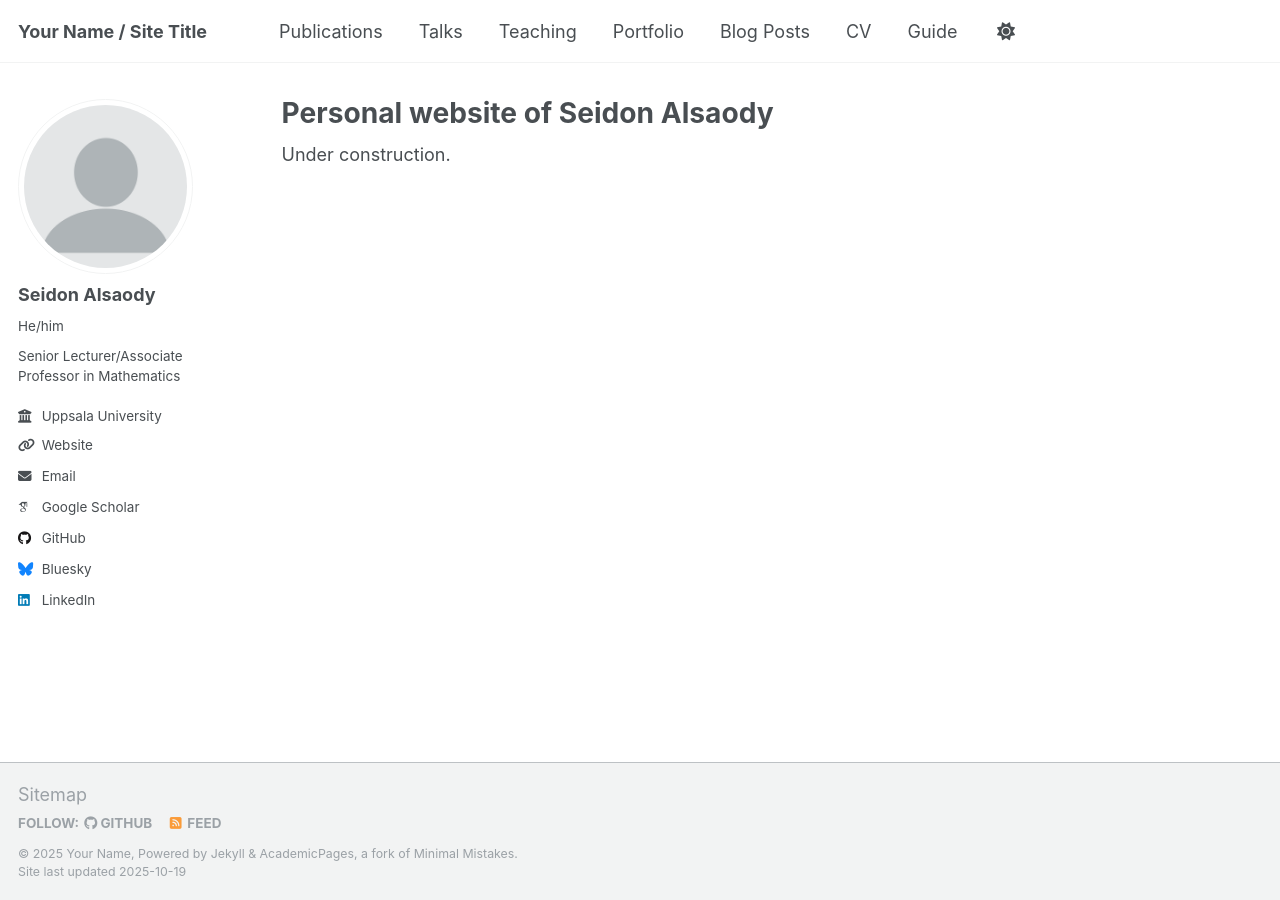
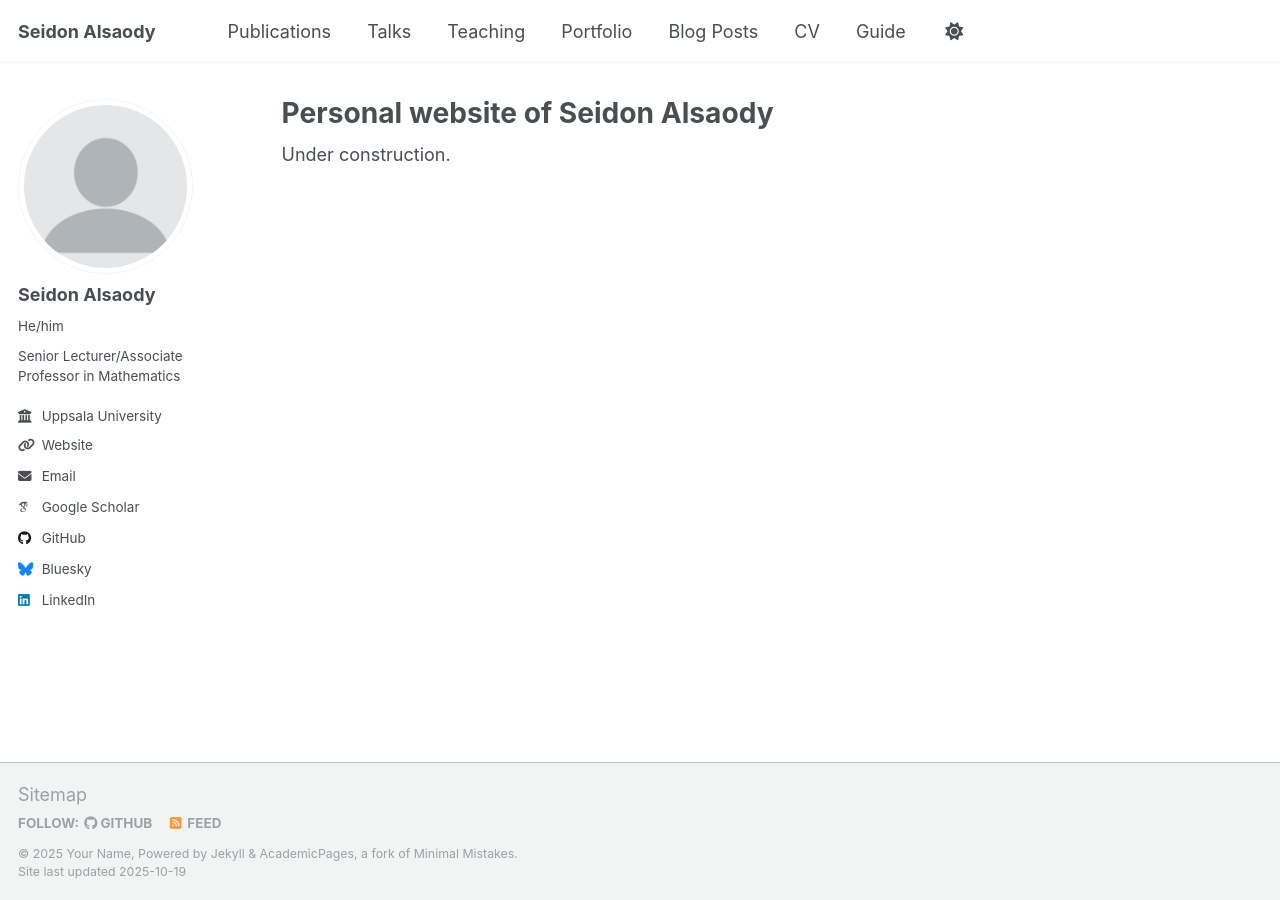
Before and after one commit to seidon-alsaody/seidon-alsaody.github.io, a Jekyll site: the page built from _pages/about.md, in a window 1280 px wide. Built offline with Jekyll 4.4.1, drawn with Linux system fonts in a browser that asks for light colours; some web fonts are replaced; a script that is not in the unit is left out.

Commit message:
Update _config.yml

```diff
--- a/_config.yml
+++ b/_config.yml
@@ -9,7 +9,7 @@
 # Basic Site Settings
 locale                   : "en-US"
 site_theme               : "default"
-title                    : "Your Name / Site Title"
+title                    : "Seidon Alsaody"
 title_separator          : "-"
 name                     : &name "Your Name"
 description              : &description "personal description"
```
